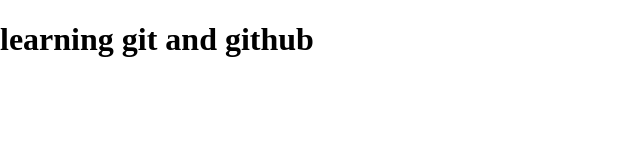
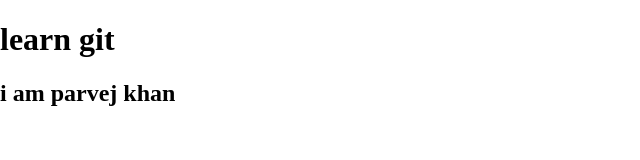
Before and after one commit to Par-khan/learning-git, a plain HTML site: page index.html in a window 1280 px wide. Shown: the whole page, without its empty margins (0-640 px from the left). Drawn offline with Linux system fonts and the light colour scheme.

Commit message:
add intro

```diff
--- a/index.html
+++ b/index.html
@@ -7,7 +7,7 @@
     <link rel="stylesheet" href="/style.css">
 </head>
 <body>
-    <h1>learning git and github</h1>
-
+    <h1>learn git</h1>
+    <h2>i am parvej khan</h2>
 </body>
 </html>
```
